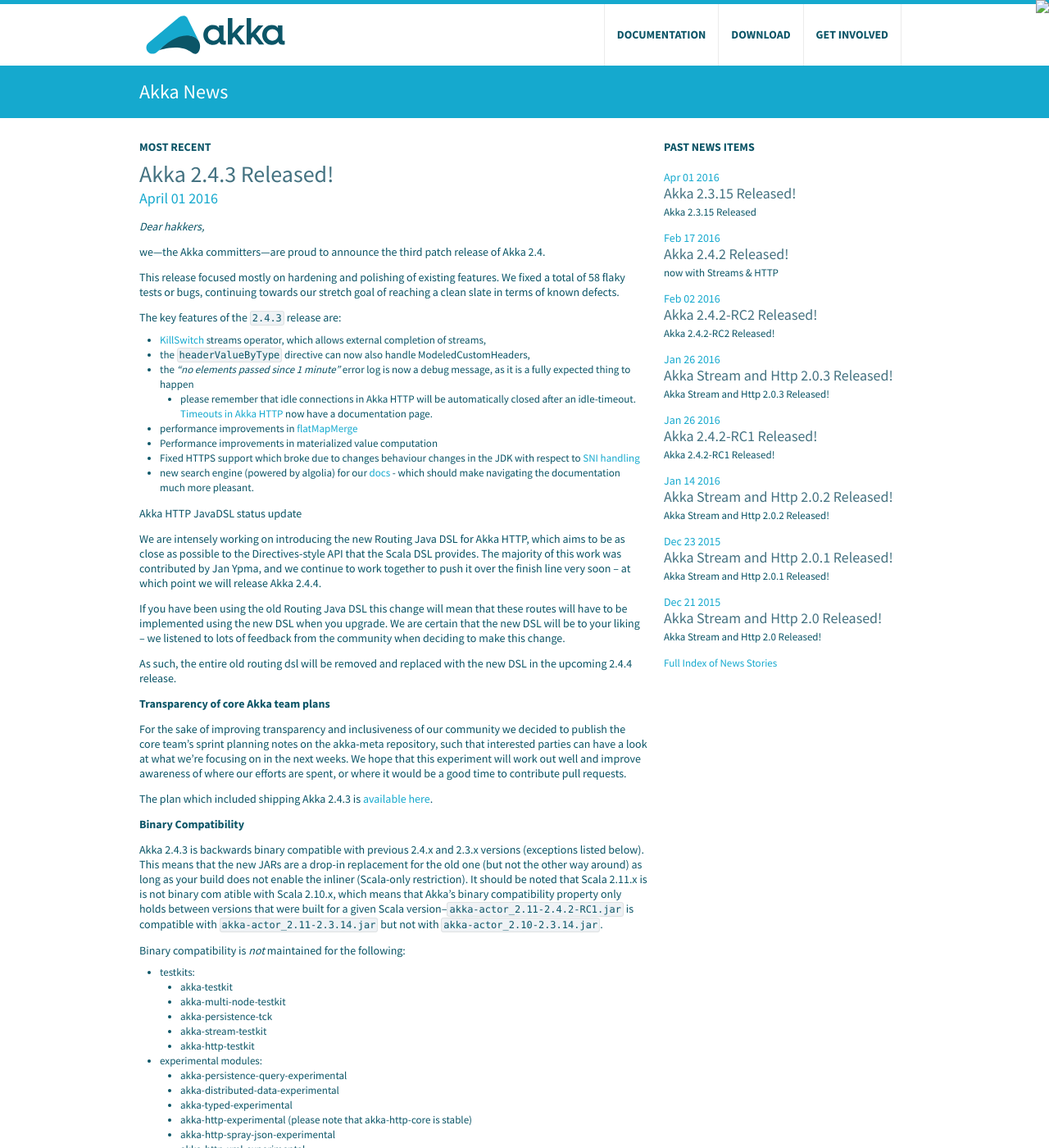
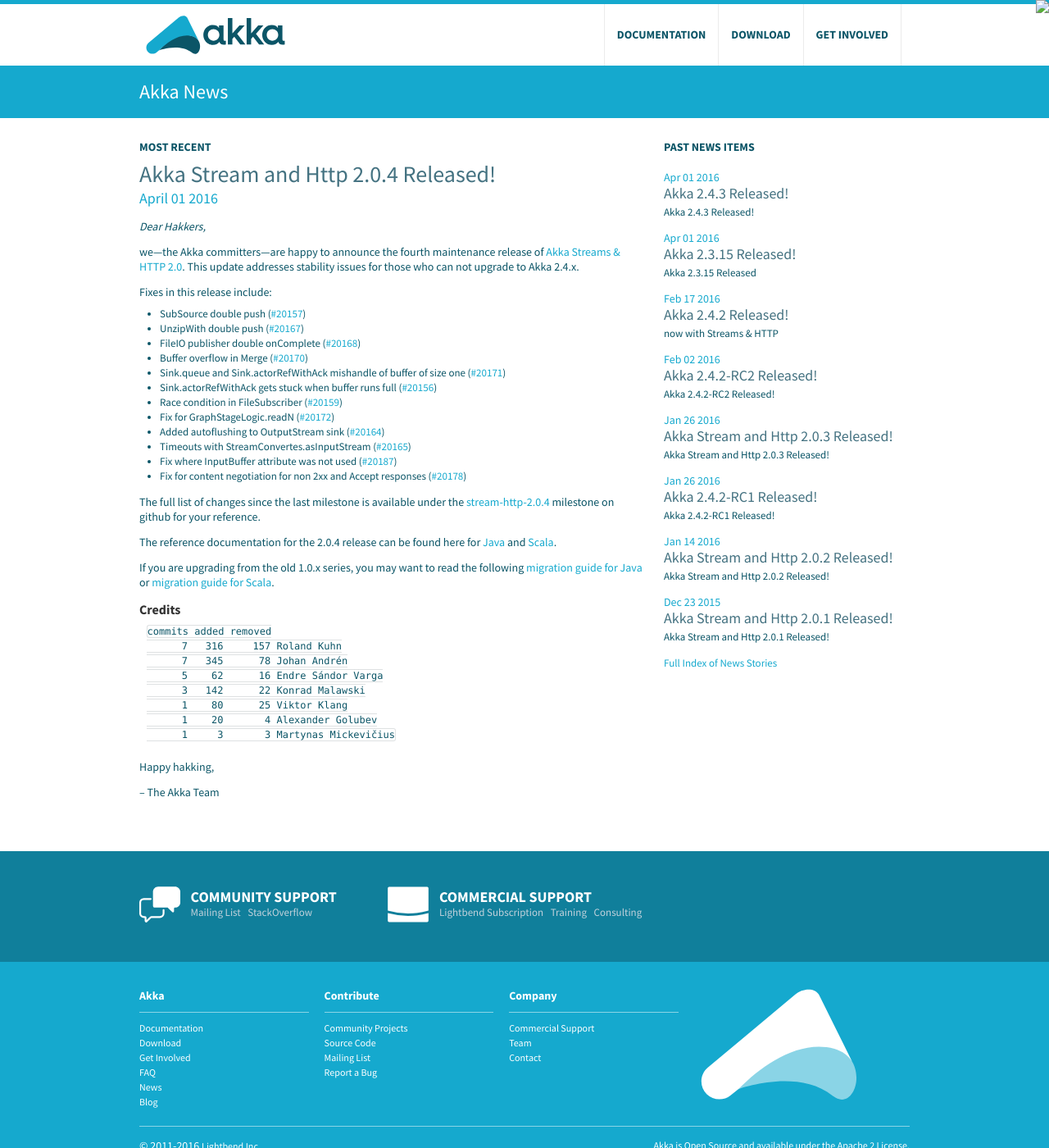
Before and after one commit to raboof/akka.github.com, a Jekyll site: the page built from news/index.md, in a window 1280 px wide and 1400 px high. Shown: the whole window at 82% size. Built offline with Jekyll 4.4.1, drawn with Linux system fonts in a browser that asks for light colours; some of the changed text lies outside the part shown.

Commit message:
Akka Stream and Http 2.0.4

```diff
--- a/docs/index.md
+++ b/docs/index.md
@@ -70,20 +70,20 @@
 If possible, it is strongly recommended to upgrade to Akka 2.4.x instead, which includes Akka Streams and HTTP since version 2.4.2.
 
 * The artifacts are available on Maven Central (for use with Scala version `2.11.x`):
-  * `"com.typesafe.akka" % "akka-stream-experimental_2.11" % "2.0.3"`
-  * `"com.typesafe.akka" % "akka-http-core-experimental_2.11" % "2.0.3"`
-  * `"com.typesafe.akka" % "akka-http-experimental_2.11" % "2.0.3"` (for Java & Scala DSL)
+  * `"com.typesafe.akka" % "akka-stream-experimental_2.11" % "2.0.4"`
+  * `"com.typesafe.akka" % "akka-http-core-experimental_2.11" % "2.0.4"`
+  * `"com.typesafe.akka" % "akka-http-experimental_2.11" % "2.0.4"` (for Java & Scala DSL)
   * plus testkits and marshallers
 
-* similarily artifacts for use with `scala-library.jar` version `2.10.x`, are available as:
-  * `"com.typesafe.akka" % "akka-stream-experimental_2.10" % "2.0.3"`
-  * `"com.typesafe.akka" % "akka-http-core-experimental_2.10" % "2.0.3"`
-  * `"com.typesafe.akka" % "akka-http-experimental_2.10" % "2.0.3"` (for Java & Scala DSL)
+* similarily artifacts for use with Scala version `2.10.x`, are available as:
+  * `"com.typesafe.akka" % "akka-stream-experimental_2.10" % "2.0.4"`
+  * `"com.typesafe.akka" % "akka-http-core-experimental_2.10" % "2.0.4"`
+  * `"com.typesafe.akka" % "akka-http-experimental_2.10" % "2.0.4"` (for Java & Scala DSL)
   * plus testkits and marshallers
 
-* API documentation for [Java](http://doc.akka.io/japi/akka-stream-and-http-experimental/2.0.3/) and [Scala](http://doc.akka.io/api/akka-stream-and-http-experimental/2.0.3/)
+* API documentation for [Java](http://doc.akka.io/japi/akka-stream-and-http-experimental/2.0.4/) and [Scala](http://doc.akka.io/api/akka-stream-and-http-experimental/2.0.4/)
 
-* Reference documentation for [Java](http://doc.akka.io/docs/akka-stream-and-http-experimental/2.0.3/java.html) and [Scala](http://doc.akka.io/docs/akka-stream-and-http-experimental/2.0.3/scala.html)
+* Reference documentation for [Java](http://doc.akka.io/docs/akka-stream-and-http-experimental/2.0.4/java.html) and [Scala](http://doc.akka.io/docs/akka-stream-and-http-experimental/2.0.4/scala.html)
 
 ### Akka 2.2.5 for Scala 2.10 and Java 6+
 
--- /dev/null
+++ b/news/_posts/2016-04-01-akka-streams-2.0.4-released.md
@@ -0,0 +1,49 @@
+---
+layout: news
+title: Akka Stream and Http 2.0.4 Released!
+author: Martynas Mickevičius
+short: Akka Stream and Http 2.0.4 Released!
+---
+
+*Dear Hakkers,*
+
+we—the Akka committers—are happy to announce the fourth maintenance release of [Akka Streams & HTTP 2.0](http://akka.io/news/2015/12/21/akka-streams-2.0-released.html).
+This update addresses stability issues for those who can not upgrade to Akka 2.4.x.
+
+Fixes in this release include:
+
+- SubSource double push ([#20157](https://github.com/akka/akka/pull/20157))
+- UnzipWith double push ([#20167](https://github.com/akka/akka/pull/20167))
+- FileIO publisher double onComplete ([#20168](https://github.com/akka/akka/pull/20168))
+- Buffer overflow in Merge ([#20170](https://github.com/akka/akka/pull/20170))
+- Sink.queue and Sink.actorRefWithAck mishandle of buffer of size one ([#20171](https://github.com/akka/akka/pull/20171))
+- Sink.actorRefWithAck gets stuck when buffer runs full ([#20156](https://github.com/akka/akka/pull/20156))
+- Race condition in FileSubscriber ([#20159](https://github.com/akka/akka/pull/20159))
+- Fix for GraphStageLogic.readN ([#20172](https://github.com/akka/akka/pull/20172))
+- Added autoflushing to OutputStream sink ([#20164](https://github.com/akka/akka/pull/20164))
+- Timeouts with StreamConvertes.asInputStream ([#20165](https://github.com/akka/akka/pull/20165))
+- Fix where InputBuffer attribute was not used ([#20187](https://github.com/akka/akka/pull/20187))
+- Fix for content negotiation for non 2xx and Accept responses ([#20178](https://github.com/akka/akka/pull/20178))
+
+The full list of changes since the last milestone is available under the [stream-http-2.0.4](https://github.com/akka/akka/issues?q=milestone%3Astream-http-2.0.4+is%3Aclosed) milestone on github for your reference.
+
+The reference documentation for the 2.0.4 release can be found here for [Java](http://doc.akka.io/docs/akka-stream-and-http-experimental/2.0.4/java.html) and [Scala](http://doc.akka.io/docs/akka-stream-and-http-experimental/2.0.4/scala.html).
+
+If you are upgrading from the old 1.0.x series, you may want to read the following
+[migration guide for Java](http://doc.akka.io/docs/akka-stream-and-http-experimental/2.0.4/java/migration-guide-1.0-2.x-java.html)
+or [migration guide for Scala](http://doc.akka.io/docs/akka-stream-and-http-experimental/2.0.4/scala/migration-guide-1.0-2.x-scala.html).
+
+#### Credits ####
+
+    commits added removed
+          7   316     157 Roland Kuhn
+          7   345      78 Johan Andrén
+          5    62      16 Endre Sándor Varga
+          3   142      22 Konrad Malawski
+          1    80      25 Viktor Klang
+          1    20       4 Alexander Golubev
+          1     3       3 Martynas Mickevičius
+
+Happy hakking,
+
+-- The Akka Team
--- a/versions.json
+++ b/versions.json
@@ -70,7 +70,7 @@
       "instead": ["akka", "2.4."]
     },
     "2.": {
-      "latest": "2.0.3",
+      "latest": "2.0.4",
       "outdated": true,
       "instead": ["akka", "2.4."]
     },
```
